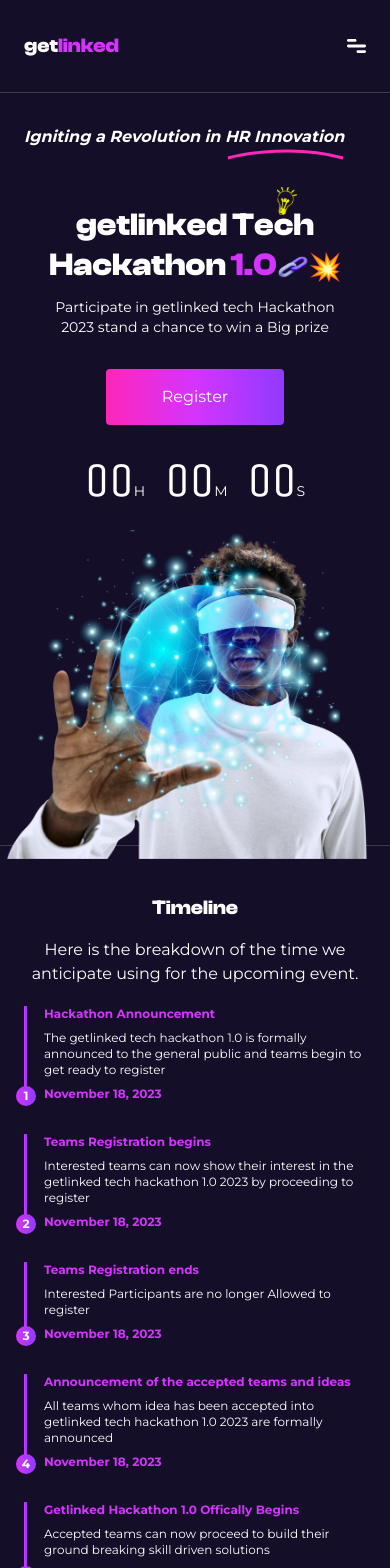
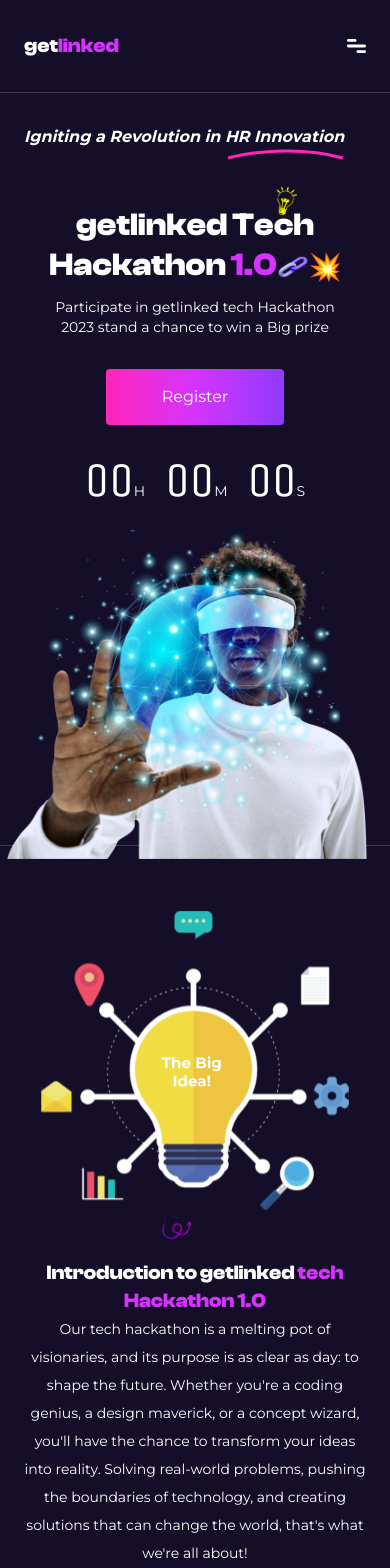
Before and after one commit to trampoline-labs/get-linked, a Next.js app: page / in a window 390 px wide. Shown: the top 1568 px of the page. Built offline with nearby package versions, Linux system fonts and the light colour scheme.

Commit message:
feat(introduction): complete responsive introduction section in landing page

```diff
--- a/app/page.tsx
+++ b/app/page.tsx
@@ -1,4 +1,5 @@
 import Hero from "@/components/hero";
+import Introduction from "@/components/intro";
 import TimeLine from "@/components/timeline";
 
 export default function Home() {
@@ -6,6 +7,8 @@ export default function Home() {
     <main className="text-white">
       <Hero />
 
+      <Introduction />
+
       <TimeLine />
     </main>
   );
--- /dev/null
+++ b/components/intro.tsx
@@ -0,0 +1,31 @@
+import Image from "next/image";
+import theBigIdea from "@/public/images/image-two.svg";
+
+export default function Introduction() {
+  return (
+    <section className="px-6 lg:px-40 py-12 grid grid-rows-2 lg:grid-rows-none lg:grid-cols-2 gap-8 lg:gap-14 border-b border-b-secondary-100">
+      <div className="scale-90 relative before:content-[url('/icons/twirl.svg')] before:w-20 before:h-20 before:absolute before:-bottom-16 lg:before:-bottom-5 before:left-[7rem] lg:before:left-[29rem] before:scale-50 lg:before:scale-100">
+        <Image
+          src={theBigIdea}
+          alt="The Bid Idea"
+          className="w-full h-auto lg:object-scale-down"
+        />
+      </div>
+
+      <article className="lg:self-center text-center lg:text-left">
+        <h1 className="font-clash-display font-bold text-xl lg:text-3-5xl w-[90%] mx-auto lg:mx-0 lg:leading-10">
+          Introduction to getlinked{" "}
+          <span className="text-primary-200">tech Hackathon 1.0</span>
+        </h1>
+        <p className="leading-7 text-sm">
+          {`Our tech hackathon is a melting pot of visionaries, and its purpose
+            is as clear as day: to shape the future. Whether you're a coding
+            genius, a design maverick, or a concept wizard, you'll have the
+            chance to transform your ideas into reality. Solving real-world
+            problems, pushing the boundaries of technology, and creating
+            solutions that can change the world, that's what we're all about!`}
+        </p>
+      </article>
+    </section>
+  );
+}
```
